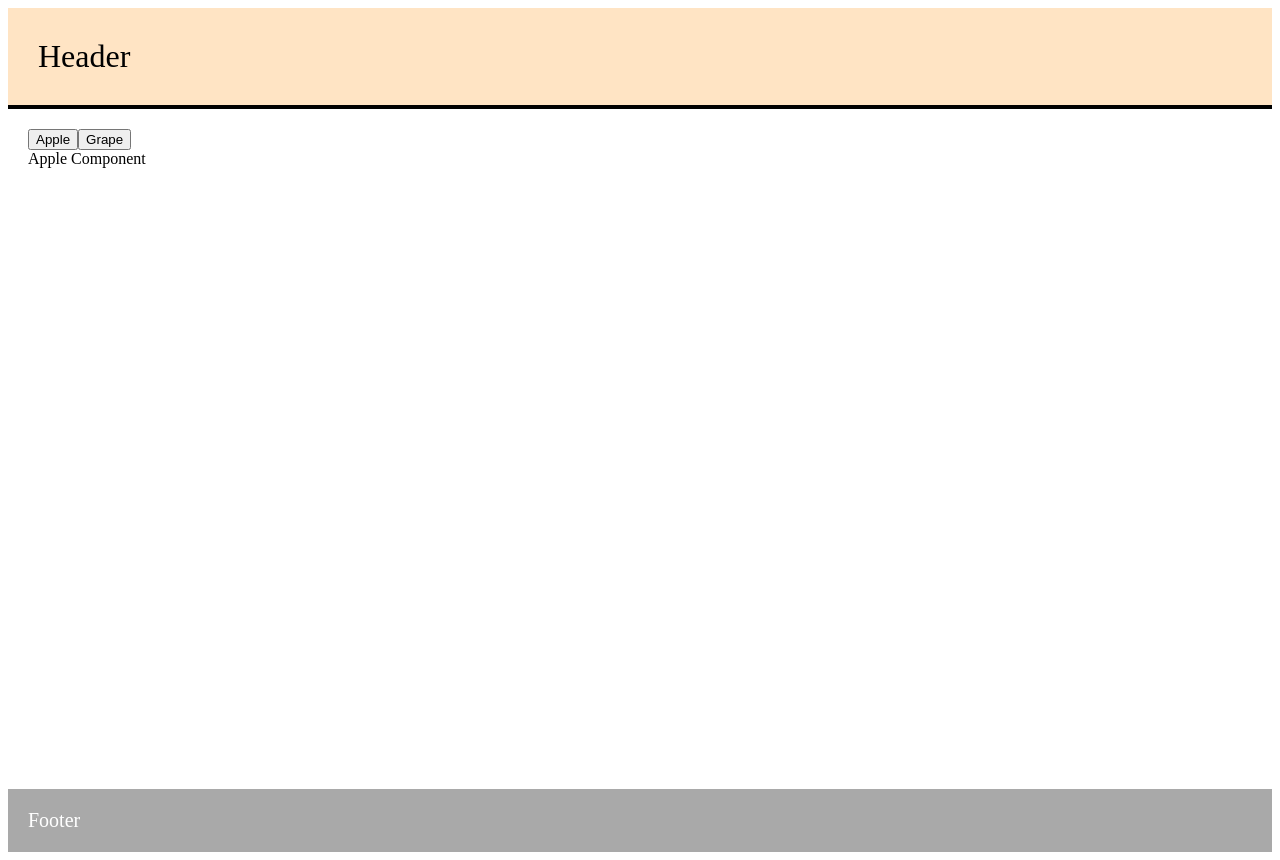
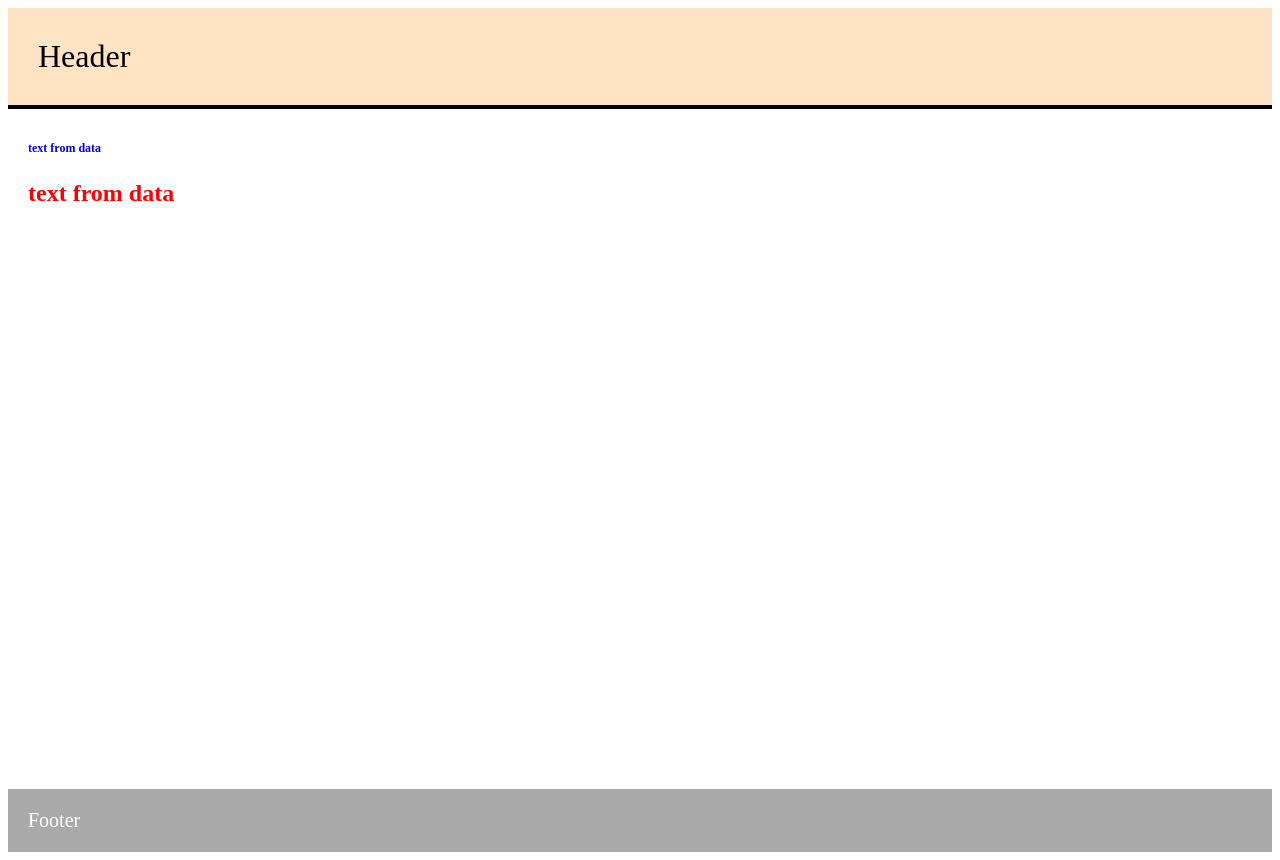
Before and after one commit to muhammadiqbalg1001/vue-cli-exercise, a Vue app: page / in a window 1280 px wide. Built offline with nearby package versions, Linux system fonts and the light colour scheme.

Commit message:
msg: Learn Custome Directives

```diff
--- a/src/App.vue
+++ b/src/App.vue
@@ -1,36 +1,19 @@
 <template>
-  <div>
-    <app-header></app-header>
-    <div class="container">
-      <button @click="this.activeComp = 'comp-apple'">Apple</button>
-      <button @click="this.activeComp = 'comp-grape'">Grape</button>
-
-      <!-- <comp-apple v-if="activeComp === 'comp-apple'"></comp-apple>
-      <comp-grape v-if="activeComp === 'comp-grape'"></comp-grape> -->
-
-      <keep-alive include="comp-apple, comp-grape">
-        <component :is="activeComp"></component>
-      </keep-alive>
-
-      <div id="dialog_ishere"></div>
-    </div>
-    <app-footer></app-footer>
+  <app-header></app-header>
+  <div class="container">
+    <comp-directives></comp-directives>
   </div>
+  <app-footer></app-footer>
 </template>
 
 <script>
-import compApple from './components/Fruits/apple.vue'
-import compGrape from './components/Fruits/grape.vue'
-
+import compDirectives from './components/Directives/index.vue'
 export default {
   components: {
-    compApple,
-    compGrape,
+    compDirectives,
   },
   data() {
-    return {
-      activeComp: 'comp-apple',
-    }
+    return {}
   },
 }
 </script>
--- /dev/null
+++ b/src/App5.vue
@@ -0,0 +1,51 @@
+<template>
+  <div>
+    <app-header></app-header>
+    <div class="container">
+      <button @click="this.activeComp = 'comp-apple'">Apple</button>
+      <button @click="this.activeComp = 'comp-grape'">Grape</button>
+
+      <!-- <comp-apple v-if="activeComp === 'comp-apple'"></comp-apple>
+      <comp-grape v-if="activeComp === 'comp-grape'"></comp-grape> -->
+
+      <keep-alive include="comp-apple, comp-grape">
+        <component :is="activeComp"></component>
+      </keep-alive>
+
+      <div id="dialog_ishere"></div>
+    </div>
+    <app-footer></app-footer>
+  </div>
+</template>
+
+<script>
+import compApple from './components/Fruits/apple.vue'
+import compGrape from './components/Fruits/grape.vue'
+
+export default {
+  components: {
+    compApple,
+    compGrape,
+  },
+  data() {
+    return {
+      activeComp: 'comp-apple',
+    }
+  },
+}
+</script>
+
+<style scoped>
+body {
+  padding: 0;
+  margin: 0;
+}
+.container {
+  min-height: 85vh;
+  box-sizing: border-box;
+  padding: 20px;
+}
+li {
+  color: red;
+}
+</style>
--- /dev/null
+++ b/src/components/Directives/index.vue
@@ -0,0 +1,15 @@
+<template>
+  <!-- <h3 v-custDir></h3> -->
+  <h3 v-custDir.blue.small="valDirecive"></h3>
+  <h3 v-custDir.red.big="valDirecive"></h3>
+</template>
+
+<script>
+export default {
+  data() {
+    return {
+      valDirecive: 'text from data',
+    }
+  },
+}
+</script>
--- a/src/main.js
+++ b/src/main.js
@@ -5,6 +5,16 @@ import Footer from './components/generals/AppFooter.vue'
 
 const app = createApp(App)
 
+app.directive('custDir', {
+  beforeMount(el, binding) {
+    el.style.color = binding.modifiers.blue ? 'blue' : 'red'
+
+    el.style.fontSize = binding.modifiers.small ? '12px' : '24px'
+
+    el.innerHTML = binding.value
+  },
+})
+
 app.component('app-header', Header)
 app.component('app-footer', Footer)
 app.mount('#app')
```
